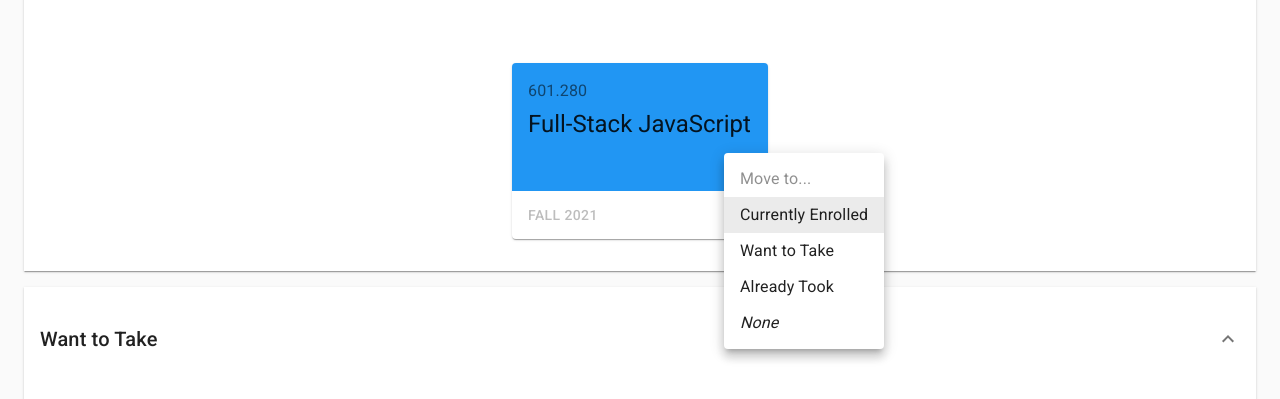
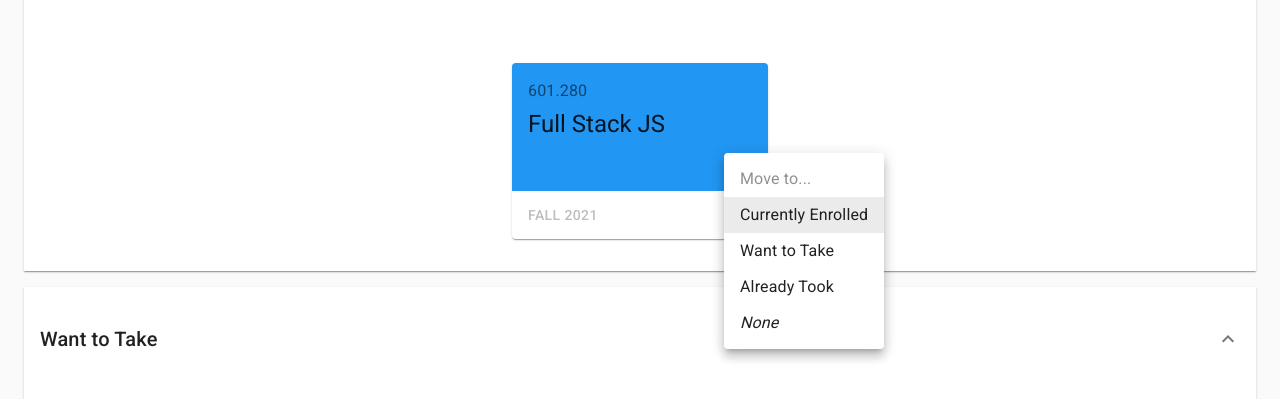
Before and after one commit to d-drozdov/course-planner, a React (Create React App) app: page / in a window 1280 px wide. Both pictures are taken after a click on the button "Currently Enrolled". Shown: the part 169-568 px from the top of the page. Built offline with nearby package versions, Linux system fonts and the light colour scheme.

Commit message:
classCard created

```diff
--- a/src/App.js
+++ b/src/App.js
@@ -1,8 +1,10 @@
+import React, { Component } from "react";
+
 import Accordion from "@material-ui/core/Accordion";
 import AccordionDetails from "@material-ui/core/AccordionDetails";
 import AccordionSummary from "@material-ui/core/AccordionSummary";
 import Add from "@material-ui/icons/Add";
-import AppBar from "@material-ui/core/AppBar";
+
 import Box from "@material-ui/core/Box";
 import Button from "@material-ui/core/Button";
 import Card from "@material-ui/core/Card";
@@ -15,8 +17,12 @@ import Grid from "@material-ui/core/Grid";
 import IconButton from "@material-ui/core/IconButton";
 import MenuItem from "@material-ui/core/MenuItem";
 import Select from "@material-ui/core/Select";
-import Toolbar from "@material-ui/core/Toolbar";
+
 import Typography from "@material-ui/core/Typography";
+
+
+import Header from "./Components/Header.js";
+import ClassCard from "./Components/ClassCard.js";
 
 const styles = {
   fab: {
@@ -55,17 +61,32 @@ const styles = {
     cursor: "pointer",
   },
 };
+// TODO: Need to create components for the following:
+// Class Cards
+// Categories
 
-function App() {
+// TODO: Create Page for adding classes
+
+
+class App extends Component{
+  constructor(props){
+    super(props);
+    this.state = {
+      cardMap : {
+        taken: [],
+        wanted: [],
+        current: []
+      },
+    };
+  }
+
+  render(){
     return (
+
       <Container>
-      <AppBar position="sticky">
-        <Toolbar>
-          <Box py={3}>
-            <Typography variant="h4">Course Planner</Typography>
-          </Box>
-        </Toolbar>
-      </AppBar>
+
+        <Header />
+
         <Accordion defaultExpanded={true}>
           <AccordionSummary expandIcon={<ExpandMore />}>
             <Box py={2}>
@@ -80,43 +101,8 @@ function App() {
               alignItems="center"
             >
               <Grid item>
-              <Card style={styles.card}>
-                <Box bgcolor={"info.main"}>
-                  <CardContent style={styles.cardContent}>
-                    <Typography color="textSecondary" gutterBottom>
-                      601.280
-                    </Typography>
-                    <Typography variant="h5">Full-Stack JavaScript</Typography>
-                  </CardContent>
-                </Box>
-                <CardActions style={styles.cardActions}>
-                  <Button disabled>Fall 2021</Button>
-                  <IconButton style={styles.iconButton}>
-                    <ExpandMore style={styles.expandMore} />
-                    <Select style={styles.select} value={"enrolled"}>
-                      <MenuItem value="move" disabled>
-                        <Typography variant="body1">Move to...</Typography>
-                      </MenuItem>
-                      <MenuItem value="enrolled">
-                        <Typography variant="body1">
-                          Currently Enrolled
-                        </Typography>
-                      </MenuItem>
-                      <MenuItem value="interested">
-                        <Typography variant="body1">Want to Take</Typography>
-                      </MenuItem>
-                      <MenuItem value="taken">
-                        <Typography variant="body1">Already Took</Typography>
-                      </MenuItem>
-                      <MenuItem value="none">
-                        <Box fontStyle="italic">
-                          <Typography variant="body1">None</Typography>
-                        </Box>
-                      </MenuItem>
-                    </Select>
-                  </IconButton>
-                </CardActions>
-              </Card>
+                <ClassCard classObj = {{title : "Full Stack JS", number: "601.280", term: "Fall 2021", status: "enrolled"}}/>
+
               </Grid>
             </Grid>
           </AccordionDetails>
@@ -240,4 +226,6 @@ function App() {
     );
   }
 
+}
+
 export default App;
--- /dev/null
+++ b/src/Components/ClassCard.js
@@ -0,0 +1,100 @@
+import React from "react";
+import Box from "@material-ui/core/Box";
+import Button from "@material-ui/core/Button";
+import Card from "@material-ui/core/Card";
+import CardActions from "@material-ui/core/CardActions";
+import CardContent from "@material-ui/core/CardContent";
+import ExpandMore from "@material-ui/icons/ExpandMore";
+import IconButton from "@material-ui/core/IconButton";
+import MenuItem from "@material-ui/core/MenuItem";
+import Select from "@material-ui/core/Select";
+import Typography from "@material-ui/core/Typography";
+
+
+
+function ClassCard(props) {
+  const { classObj } = props;
+  const { title, number, term, status } = classObj;
+
+  const styles = {
+    fab: {
+      position: "fixed",
+      bottom: "3rem",
+      right: "3rem",
+    },
+    card: {
+      margin: "1rem",
+      width: "16rem",
+    },
+    cardContent: {
+      minHeight: "8rem",
+    },
+    cardActions: {
+      height: "3rem",
+    },
+    iconButton: {
+      marginLeft: "auto",
+      width: "3rem",
+      height: "3rem",
+      borderRadius: "50%",
+    },
+    expandMore: {
+      position: "absolute",
+      left: "0",
+      top: "0",
+      width: "100%",
+      height: "100%",
+      padding: "0.5rem",
+    },
+    select: {
+      width: "100%",
+      height: "100%",
+      opacity: "0",
+      cursor: "pointer",
+    },
+  };
+
+
+  return(
+    <Card style={styles.card}>
+      <Box bgcolor={"info.main"}>
+        <CardContent style={styles.cardContent}>
+          <Typography color="textSecondary" gutterBottom>
+            {number}
+          </Typography>
+          <Typography variant="h5">{title}</Typography>
+        </CardContent>
+      </Box>
+      <CardActions style={styles.cardActions}>
+        <Button disabled>{term} </Button>
+        <IconButton style={styles.iconButton}>
+          <ExpandMore style={styles.expandMore} />
+          <Select style={styles.select} value={`${status}`}>
+            <MenuItem value="move" disabled>
+              <Typography variant="body1">Move to...</Typography>
+            </MenuItem>
+            <MenuItem value="enrolled">
+              <Typography variant="body1">
+                Currently Enrolled
+              </Typography>
+            </MenuItem>
+            <MenuItem value="interested">
+              <Typography variant="body1">Want to Take</Typography>
+            </MenuItem>
+            <MenuItem value="taken">
+              <Typography variant="body1">Already Took</Typography>
+            </MenuItem>
+            <MenuItem value="none">
+              <Box fontStyle="italic">
+                <Typography variant="body1">None</Typography>
+              </Box>
+            </MenuItem>
+          </Select>
+        </IconButton>
+      </CardActions>
+    </Card>
+  );
+
+}
+
+export default ClassCard;
--- /dev/null
+++ b/src/Components/Header.js
@@ -0,0 +1,18 @@
+import Toolbar from "@material-ui/core/Toolbar";
+import AppBar from "@material-ui/core/AppBar";
+import Box from "@material-ui/core/Box";
+import Typography from "@material-ui/core/Typography";
+
+function Header(){
+  return (
+    <AppBar position="sticky">
+      <Toolbar>
+        <Box py={3}>
+          <Typography variant="h4"> Course Planner </Typography>
+        </Box>
+      </Toolbar>
+    </AppBar>
+  );
+}
+
+export default Header;
--- a/src/services/api.js
+++ b/src/services/api.js
@@ -3,7 +3,7 @@ import axios from "axios";
 const axiosInstance = axios.create({
   baseURL: "https://courses-api-hw4.herokuapp.com",
   headers: {
-    Authorization: /* TODO Add your JHED */,
+    Authorization: "ddrozdo1@jh.edu"
   },
 });
 
```
Also changed, not shown: 1 other file (tests, documents, lock files or other folders). Lines whose indentation alone changed are shown as unchanged.
